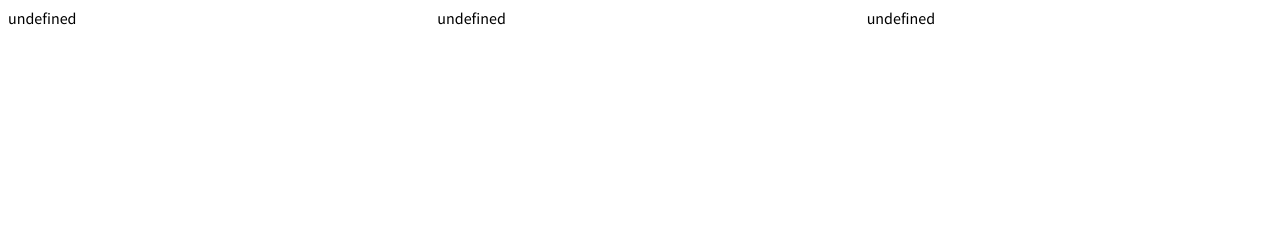
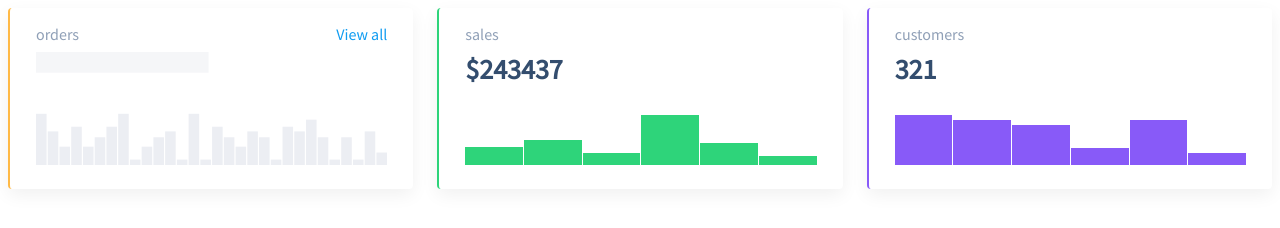
Before and after one commit to js-tasks-ru/js-20220209_vitaliy385, a website: page 04-oop-basic-intro-to-dom/1-column-chart/index.html in a window 1280 px wide. Drawn offline with Linux system fonts and the light colour scheme.

Commit message:
done, but i think need to rewrite constructor of the class

```diff
--- a/04-oop-basic-intro-to-dom/1-column-chart/index.js
+++ b/04-oop-basic-intro-to-dom/1-column-chart/index.js
@@ -1,3 +1,86 @@
 export default class ColumnChart {
+  chartHeight = 50;
+
+  constructor(obj) {
+    if (obj) {
+      this.data = obj.data ? obj.data : [];
+      this.label = obj.label ? obj.label : null;
+      this.value = obj.value ? obj.value : null;
+      this.link = obj.link ? obj.link : null;
+      this.formatHeading = obj.formatHeading ? obj.formatHeading : null; // `$${data}`
+    } else {
+      this.data = [];
+      this.label = null;
+      this.value = null;
+      this.link = null;
+      this.formatHeading = null;
+    }
+    this.render();
+    this.initEventListeners();
+  }
+
+  getFormatHeading() {
+    if (this.formatHeading) {
+      return this.formatHeading(this.value);
+    }
+    return this.value;
+  }
+
+  getColumns() {
+
+    let result = '';
+    const max = Math.max.apply(null, this.data);
+    const k = (this.chartHeight / max).toFixed(2);
+    for (const element of this.data) {
+      result += `<div style="--value: ${Math.floor(element * k)}" data-tooltip="${(element * 100 / max).toFixed()}%"></div>`;
+    }
+    return result;
+
+  }
+
+  getTemplate() {
+    return `
+        <div class="column-chart ${this.data.length === 0 ? 'column-chart_loading' : ''}" style="--chart-height: ${this.chartHeight}">
+          <div class="column-chart__title">${this.label}
+            ${this.link ? `<a class="column-chart__link" href="${this.link}">View all</a>` : ''}</div>
+        <div class="column-chart__container">
+         <div data-element="header" class="column-chart__header">${this.getFormatHeading()}</div>
+           <div data-element="body" class="column-chart__chart">
+              ${this.getColumns()}
+            </div>`;
+  }
+
+  remove() {
+    this.element.remove();
+  }
+
+  destroy() {
+    this.remove();
+
+  }
+
+  initEventListeners() {
+
+  }
+
+  update(data) {
+    this.data = data;
+    this.getTemplate();
+  }
+
+
+  render() {
+    const wrapper = document.createElement('div');
+    wrapper.innerHTML = this.getTemplate();
+    this.wrapper = wrapper.firstElementChild;
+
+    this.element = this.wrapper;
+  }
 
 }
+
+// const obj = new ColumnChart();
+// console.log(obj.getTemplate())
+
+// obj.destroy()
+// console.log(obj);
```
Also changed, not shown: 04-oop-basic-intro-to-dom/1-column-chart/index.html (+5 -5 lines), 04-oop-basic-intro-to-dom/1-column-chart/static.html (+1 -1 lines).
